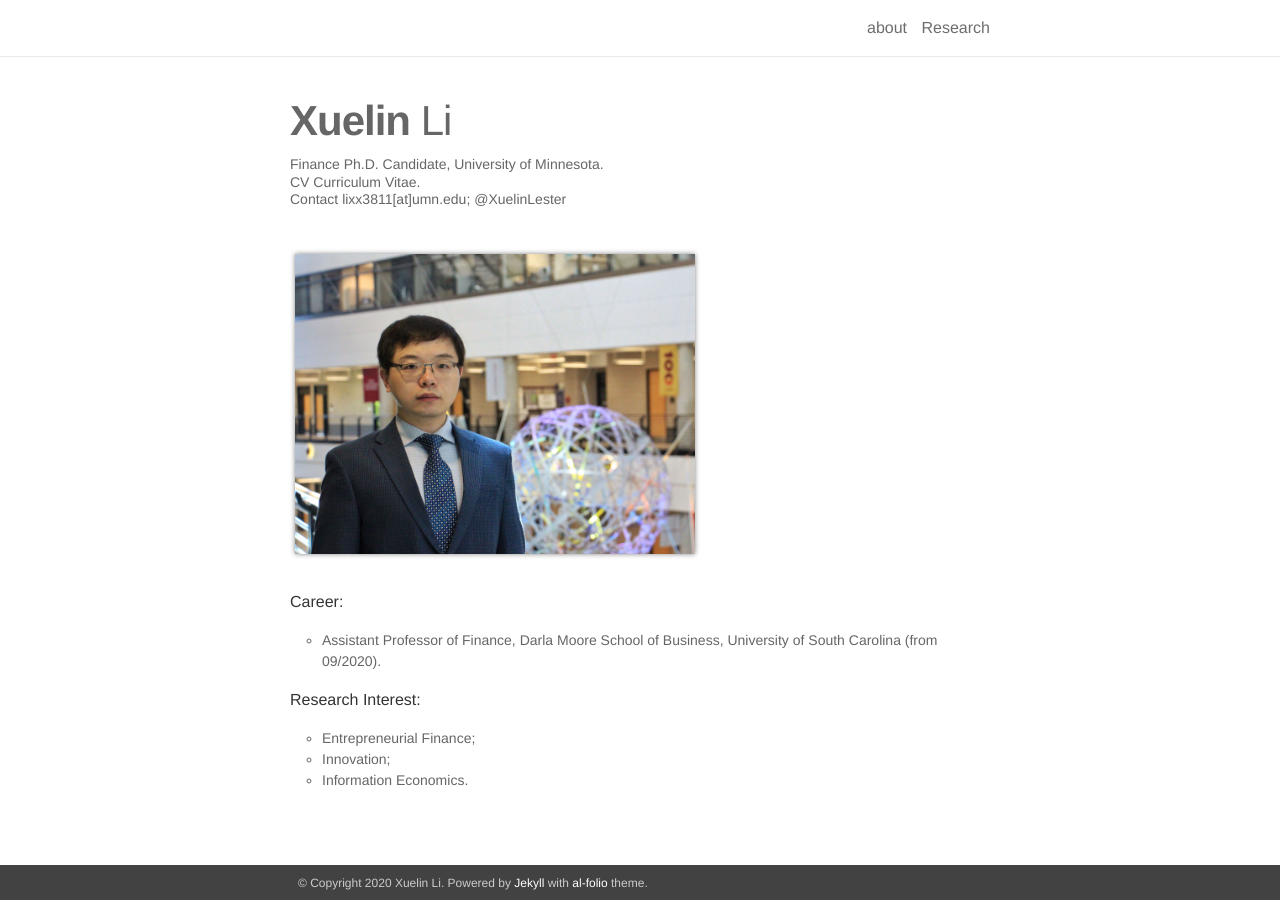
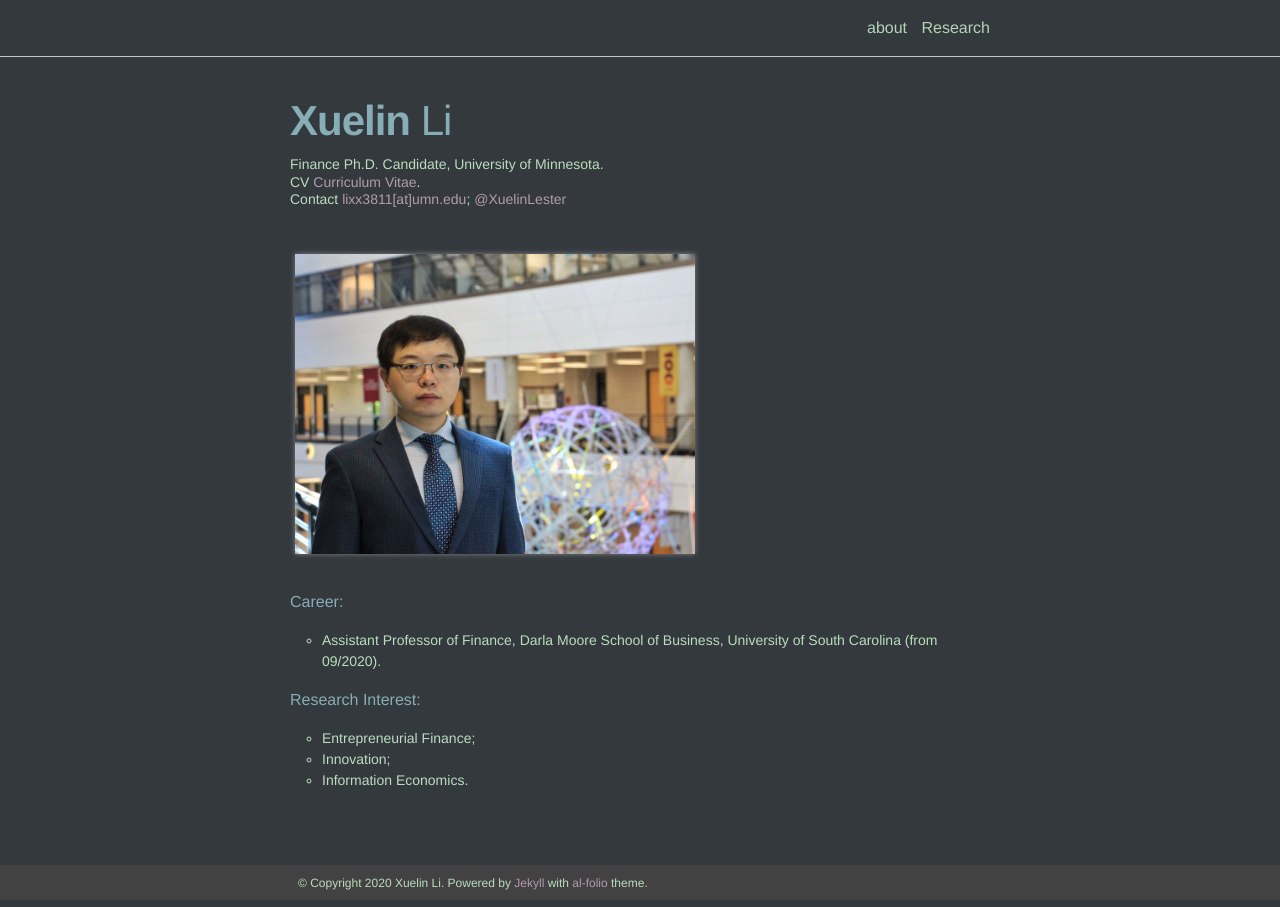
Before and after one commit to meizizhou/homepage, a Jekyll site: the page built from _pages/about.md, in a window 1280 px wide. Built offline with Jekyll 4.4.1, drawn with Linux system fonts in a browser that asks for light colours.

Commit message:
homepage aftm2

```diff
--- a/assets/css/main.scss
+++ b/assets/css/main.scss
@@ -32,3 +32,61 @@
 @import 'social-icons';
 @import 'tables';
 @import 'typography';
+
+/* Basscss Color Base */
+body { color: #bbddbe; background-color: #34393e; }
+
+a { color: #47646a; text-decoration: none; }
+
+a:hover { text-decoration: underline; }
+
+pre, code { background-color: #eee; border-radius: 3px; }
+
+hr { border: 0; border-bottom-style: solid; border-bottom-width: 1px; border-bottom-color: #ccc; }
+
+.site-header { border-bottom: 1px solid #bbddbe; background-color: #34393e; position: fixed; left: 0px; top: 0px; width: 100%; z-index: 50; }
+
+.site-title { font-size: 20px; line-height: 56px; letter-spacing: -1px; margin-bottom: 0; color: #87adb6;}
+
+.site-nav { float: right; line-height: 56px; }
+.site-nav .nav-trigger { display: none; }
+.site-nav .menu-icon { display: none; }
+.site-nav .page-link { line-height: 1.5; color: #bbddbe}
+.site-nav .page-link:not(:first-child) { margin-left: 10px; }
+@media screen and (max-width: 600px) { .site-nav { position: absolute; top: 9px; right: 25px; background-color: white; border: 1px solid #e8e8e8; border-radius: 5px; text-align: right; }
+  .site-nav label[for="nav-trigger"] { display: block; float: right; width: 36px; height: 36px; z-index: 2; cursor: pointer; }
+  .site-nav .menu-icon { display: block; float: right; width: 36px; height: 26px; line-height: 0; padding-top: 10px; text-align: center; }
+  .site-nav .menu-icon > svg path { fill: #424242; }
+  .site-nav input ~ .trigger { clear: both; display: none; }
+  .site-nav input:checked ~ .trigger { display: block; padding-bottom: 5px; }
+  .site-nav .page-link { display: block; padding: 5px 10px; margin-left: 10px; }
+  .site-nav .page-link:not(:last-child) { margin-right: 0; } }
+
+.header-bar { border-bottom: 1px solid #ccc; font-size: 20px; display: block; opacity: 0.75; width: 100%; text-align: center; padding-top: 25px; padding-bottom: 4rem; line-height: 3em; z-index: 25; }
+.header-bar h1 { color: #47646a; font-size: 75px; }
+.header-bar h2 { font-size: 25px; }
+
+.site { display: -webkit-box; display: -webkit-flex; display: -ms-flexbox; display: flex; -webkit-box-orient: vertical; -webkit-box-direction: normal; -webkit-flex-direction: column; -ms-flex-direction: column; flex-direction: column; min-height: 100vh; }
+
+.site-wrap { -webkit-box-flex: 1; -webkit-flex: 1; -ms-flex: 1 0 auto; flex: 1 0 auto; }
+
+footer { background-color: #424242; border-top: thin solid #424242; color: #bbddbe; font-size: 0.75rem; font-weight: 300; padding: 0.5rem; position: fixed; left: 0px; bottom: 0px; width: 100%; }
+footer a { color: #B39BAC; }
+footer a:hover { color: #47646a; }
+
+
+.post-title { font-size: 42px; letter-spacing: -1px; line-height: 1; margin-bottom: 10px; margin-top: 0; color: #87adb6;}
+
+.post-content {color: #bbddbe;}
+.post-content p {color: #87adb6;}
+.post-content h2 { font-size: 42px; }
+.post-content h3 { font-size: 30px; }
+.post-content h4 { font-size: 20px; }
+.post-content a { color: #B39BAC; }
+
+.post-meta { color: #87adb6; font-size: 0.875rem; margin-bottom: 0px; }
+.post-description {color: #bbddbe;}
+.post-description a {color: #B39BAC;}
+.post-link { display: block; font-size: 42px; }
+
+code { color: #bbddbe; font-size: 85%; padding-bottom: 0.1em; padding-left: 0.2em; padding-right: 0.2em; padding-top: 0.1em; background-color: #424242; }
```
